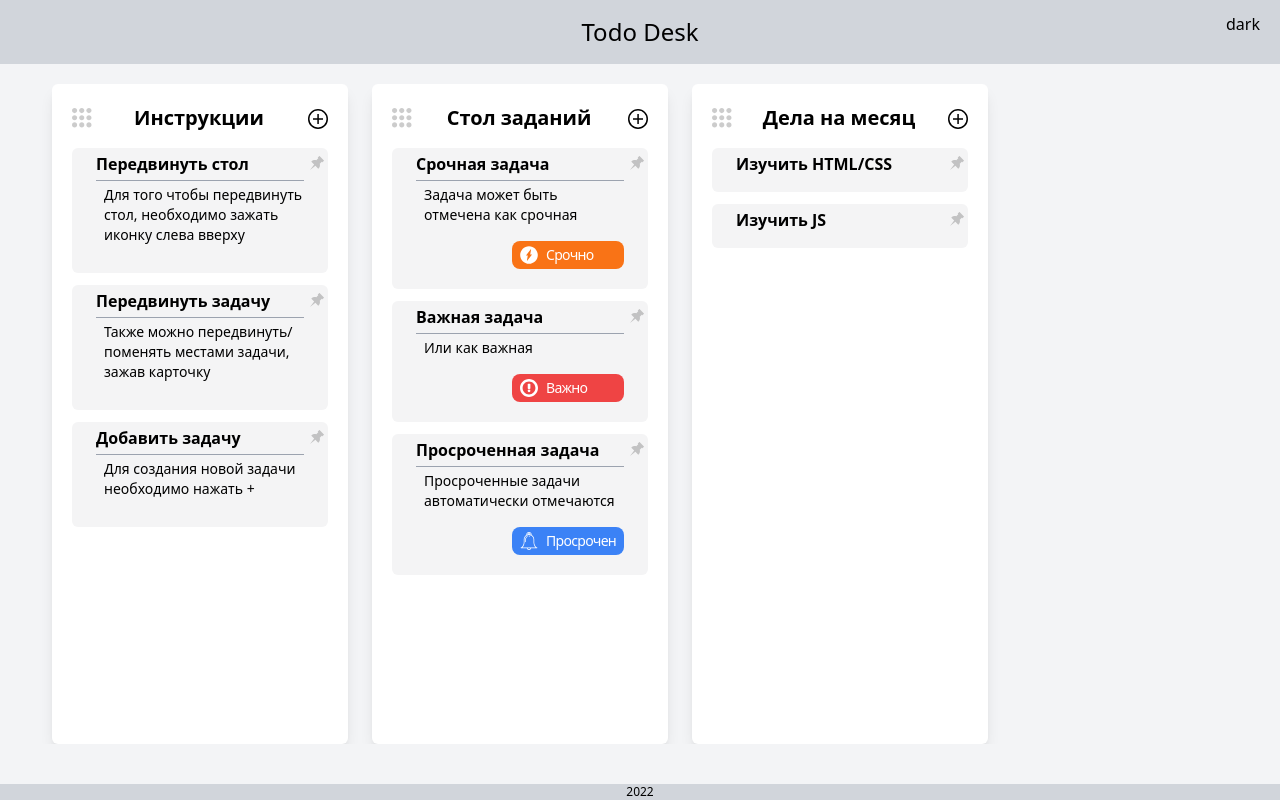
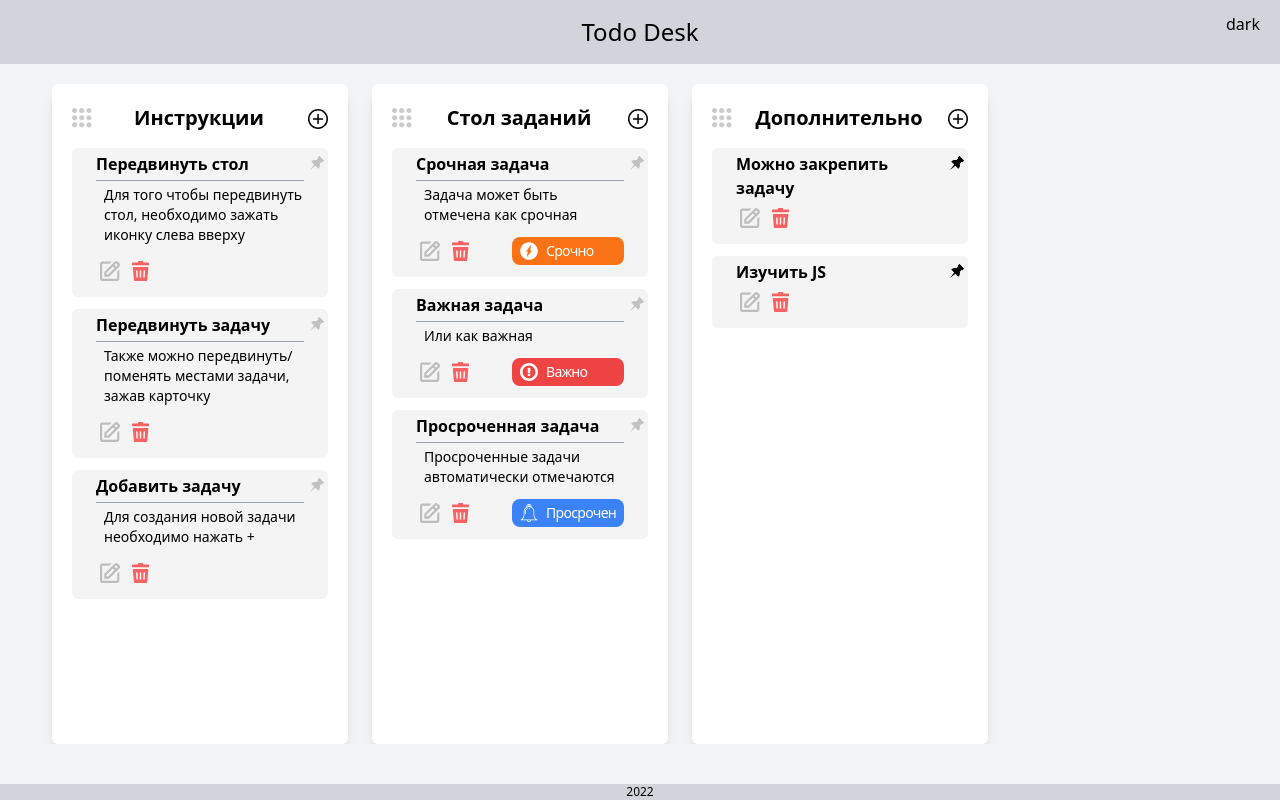
Before and after one commit to juravlevdima/todo-desk, a React app: page / in a window 1280 px wide. Built offline with nearby package versions, Linux system fonts and the light colour scheme.

Commit message:
delete & pin opt

```diff
--- a/src/App.tsx
+++ b/src/App.tsx
@@ -2,7 +2,8 @@ import { FC, useContext } from 'react'
 import AppRoutes from './AppRoutes'
 import Header from './components/Header/Header'
 import Footer from './components/Footer/Footer'
-import { IThemeContext, ThemeContext } from './components/Providers/ThemeProvider'
+import { ThemeContext } from './components/Providers/ThemeProvider'
+import { IThemeContext } from './types/theme.types'
 
 const App: FC = () => {
   const { theme } = useContext(ThemeContext) as IThemeContext
--- a/src/components/Desk/DeskHeader.tsx
+++ b/src/components/Desk/DeskHeader.tsx
@@ -4,7 +4,8 @@ import { AnimatePresence, DragControls } from 'framer-motion'
 import AddTaskModal from '../Modals/AddTaskModal/AddTaskModal'
 import { IDesk } from '../../types/desk.types'
 import AddIcon from '../common/AddIcon'
-import { IThemeContext, ThemeContext } from '../Providers/ThemeProvider'
+import { ThemeContext } from '../Providers/ThemeProvider'
+import { IThemeContext } from '../../types/theme.types'
 
 type propTypes = {
   desk: IDesk
--- a/src/components/Desk/DeskItem.tsx
+++ b/src/components/Desk/DeskItem.tsx
@@ -1,12 +1,15 @@
 import { FC, memo } from 'react'
 import { IDesk, ITask } from '../../types/desk.types'
-import { dragEndHandler, dragLeaveHandler, dragOverHandler, dragStartHandler, dropHandler } from './desk.handlers'
+import { dragEndHandler, dragOverHandler, dragStartHandler, dropHandler } from './desk.handlers'
+import DeskItemLabel from './DeskItemLabel'
+import { useStores } from '../../hooks/useStores'
 
 import urgentIcon from '../../images/urgent.svg'
 import warningIcon from '../../images/warning.svg'
 import overdueIcon from '../../images/alarm.svg'
+import delIcon from '../../images/delete-icon.svg'
+import editIcon from '../../images/edit.svg'
 import styles from './Desk.module.scss'
-import DeskItemLabel from './DeskItemLabel'
 
 type propTypes = {
   task: ITask
@@ -14,34 +17,63 @@ type propTypes = {
 }
 
 const DeskItem: FC<propTypes> = ({ task, desk }) => {
+  const { deskStore } = useStores()
+
   const isOverdue = task.expirationDate
     ? +new Date(task.expirationDate) - +new Date() < 0
     : false
 
+  const deleteHandler = () => {
+    if (window.confirm('Подтвердите удаление')) {
+      deskStore.deleteTask(desk, task.id)
+    }
+  }
+
   return (
-
     <div
-      className="task pb-2 pt-1 relative"
-      onDrop={(e) => dropHandler(e, desk, task)}
-      onDragOver={(e) => dragOverHandler(e)}
-      onDragLeave={(e) => dragLeaveHandler(e)}
+      className="task pb-2 pt-1 relative select-none"
+      onDrop={(e) => dropHandler(e, desk, task, task.pinned)}
+      onDragOver={(e) => dragOverHandler(e, task.pinned)}
+      onDragLeave={(e) => dragEndHandler(e)}
     >
       <div
-        className={`${styles.draggable} px-6 pt-1 pb-3 break-words bg-zinc-100 rounded-md
-          cursor-grab active:cursor-grabbing dark-theme dark:bg-dark-4`}
         draggable={!task.pinned}
         onDragStart={(e) => dragStartHandler(e, desk, task)}
         onDragEnd={(e) => dragEndHandler(e)}
+        className={`px-6 pt-1 pb-3 break-words bg-zinc-100 rounded-md dark-theme dark:bg-dark-4
+          ${!task.pinned && `cursor-grab active:cursor-grabbing ${styles.draggable}`}`}
       >
         <div className={`pb-1 font-semibold ${task.description && 'border-b border-gray-400'}`}>{task.title}</div>
-        {task.description && <div className="pl-2 py-1 mb-3 font-light text-sm">{task.description}</div>}
-        {task.label === 'Срочно' && <DeskItemLabel icon={urgentIcon} text={task.label} className="bg-orange-500"/>}
-        {task.label === 'Важно' && <DeskItemLabel icon={warningIcon} text={task.label} className="bg-red-500"/>}
-        {isOverdue && <DeskItemLabel icon={overdueIcon} text="Просрочен" className="bg-blue-500"/>}
+        {task.description && <div className="pl-2 py-1 mb-2 font-light text-sm">{task.description}</div>}
+        <div className="flex justify-between items-center">
+          <div className="flex items-center">
+            <button
+              className="opacity-60 hover:opacity-100 p-1 mr-1"
+            >
+              <img src={editIcon} alt="Edit"/>
+            </button>
+            <button
+              onClick={deleteHandler}
+              className="opacity-60 hover:opacity-100 p-1"
+            >
+              <img src={delIcon} alt="Delete"/>
+            </button>
+          </div>
+          <div>
+            {task.label === 'Срочно' && <DeskItemLabel icon={urgentIcon} text={task.label} className="bg-orange-500"/>}
+            {task.label === 'Важно' && <DeskItemLabel icon={warningIcon} text={task.label} className="bg-red-500"/>}
+            {isOverdue && <DeskItemLabel icon={overdueIcon} text="Просрочен" className="bg-blue-500"/>}
+          </div>
+        </div>
       </div>
 
       <div className="absolute top-2 right-1">
-        <input type="checkbox" defaultChecked={task.pinned} className="pin"/>
+        <input
+          type="checkbox"
+          defaultChecked={task.pinned}
+          className="pin"
+          onChange={() => { deskStore.updateTask(task.id, desk, { pinned: !task.pinned }) }}
+        />
       </div>
     </div>
   )
--- a/src/components/Desk/DeskItemLabel.tsx
+++ b/src/components/Desk/DeskItemLabel.tsx
@@ -8,7 +8,10 @@ type propTypes = {
 
 const DeskItemLabel: FC<propTypes> = ({ icon, text, className }) => {
   return (
-    <div className={`flex px-2 py-1 mb-2 rounded-lg w-28 text-center text-sm ml-auto tracking-tighter ${className}`}>
+    <div
+      className={`flex px-2 py-1 mb-2 rounded-lg w-28 text-center
+        last:mb-0 text-sm tracking-tighter ${className}`}
+    >
       <img width="18px" src={icon} alt="!"/>
       <div className="ml-2 text-white">{text}</div>
     </div>
--- a/src/components/Desk/desk.handlers.ts
+++ b/src/components/Desk/desk.handlers.ts
@@ -20,15 +20,11 @@ export const cardDragOverHandler = (e: DragEvent<HTMLDivElement>) => {
   e.preventDefault()
 }
 
-export const dragOverHandler = (e: DragEvent<HTMLDivElement>) => {
+export const dragOverHandler = (e: DragEvent<HTMLDivElement>, pin: boolean) => {
   e.preventDefault()
-  if (e.currentTarget.classList.contains('task')) {
+  if (e.currentTarget.classList.contains('task') && !pin) {
     e.currentTarget.classList.add(styles.drop)
   }
-}
-
-export const dragLeaveHandler = (e: DragEvent<HTMLDivElement>) => {
-  e.currentTarget.classList.remove(styles.drop)
 }
 
 export const dragStartHandler = (e: DragEvent<HTMLDivElement>, desk: IDesk, task: ITask) => {
@@ -40,8 +36,10 @@ export const dragEndHandler = (e: DragEvent<HTMLDivElement>) => {
   e.currentTarget.classList.remove(styles.drop)
 }
 
-export const dropHandler = (e: DragEvent<HTMLDivElement>, desk: IDesk, task: ITask ) => {
+export const dropHandler = (e: DragEvent<HTMLDivElement>, desk: IDesk, task: ITask, pin: boolean ) => {
   e.preventDefault()
+  if (pin) return
+
   e.stopPropagation()
   e.currentTarget.classList.remove(styles.drop)
 
--- a/src/components/Header/Header.tsx
+++ b/src/components/Header/Header.tsx
@@ -1,5 +1,6 @@
 import { FC, memo, useContext } from 'react'
-import { IThemeContext, ThemeContext } from '../Providers/ThemeProvider'
+import { IThemeContext } from '../../types/theme.types'
+import { ThemeContext } from '../Providers/ThemeProvider'
 
 const Header: FC = () => {
   const { theme, toggleTheme } = useContext(ThemeContext) as IThemeContext
--- /dev/null
+++ b/src/components/Modals/Confirmation/Confirmation.tsx
@@ -0,0 +1,34 @@
+import { Dispatch, FC, SetStateAction } from 'react'
+import { motion } from 'framer-motion'
+import ModalHeader from '../common/ModalHeader'
+
+type propTypes = {
+  text: string,
+  setIsModalOpen: Dispatch<SetStateAction<boolean>>,
+  confirmFunc: () => void
+}
+
+const Confirmation: FC<propTypes> = ({ text, setIsModalOpen, confirmFunc }) => {
+  return (
+    <>
+      <motion.div
+        className="absolute top-0 left-0 bottom-0 right-0 z-40 bg-modal"
+        initial={{ opacity: 0 }}
+        animate={{ opacity: 1 }}
+        exit={{ opacity: 0 }}
+        onClick={() => setIsModalOpen(false)}
+      />
+      <motion.div
+        initial={{ opacity: 0, y: 0, x: '-50%' }}
+        animate={{ opacity: 1, y: '-50%', x: '-50%' }}
+        exit={{ opacity: 0 }}
+        className="absolute top-1/2 left-1/2 z-50 flex flex-col rounded-lg
+          shadow-xl w-11/12 sm:w-5/6 lg:w-1/2 max-w-2xl"
+      >
+        <ModalHeader setIsModalOpen={setIsModalOpen} title={text} />
+      </motion.div>
+    </>
+  )
+}
+
+export default Confirmation
--- a/src/store/desks/DeskStore.initial.ts
+++ b/src/store/desks/DeskStore.initial.ts
@@ -7,25 +7,29 @@ export const baseDesks: Array<IDesk> = [
     title: 'Инструкции',
     items: [
       { title: 'Передвинуть стол', description: 'Для того чтобы передвинуть стол, необходимо зажать иконку слева вверху',
-        id: nanoid(6) },
+        id: nanoid(6), pinned: false },
       { title: 'Передвинуть задачу', description: 'Также можно передвинуть/поменять местами задачи, зажав карточку',
-        id: nanoid(6) },
+        id: nanoid(6), pinned: false },
       { title: 'Добавить задачу', description: 'Для создания новой задачи необходимо нажать +',
-        id: nanoid(6) },
+        id: nanoid(6), pinned: false },
     ]
   },
   { id: nanoid(6), title: 'Стол заданий',
     items: [
-      { title: 'Срочная задача', id: nanoid(6), description: 'Задача может быть отмечена как срочная', label: 'Срочно' },
-      { title: 'Важная задача', id: nanoid(6), description: 'Или как важная', label: 'Важно' },
+      { title: 'Срочная задача', id: nanoid(6), description: 'Задача может быть отмечена как срочная',
+        label: 'Срочно', pinned: false },
+      { title: 'Важная задача', id: nanoid(6), description: 'Или как важная', label: 'Важно', pinned: false },
       { title: 'Просроченная задача', id: nanoid(6), description: 'Просроченные задачи автоматически отмечаются',
-        expirationDate: '2022-08-11' },
+        expirationDate: '2022-08-11', pinned: false },
     ]
   },
   {
     id: nanoid(6),
-    title: 'Дела на месяц',
-    items: [{ title: 'Изучить HTML/CSS', id: nanoid(6) }, { title: 'Изучить JS', id: nanoid(6) }]
+    title: 'Дополнительно',
+    items: [
+      { title: 'Можно закрепить задачу', id: nanoid(6), pinned: true },
+      { title: 'Изучить JS', id: nanoid(6), pinned: true }
+    ]
   },
 ]
 
--- a/src/store/desks/DeskStore.ts
+++ b/src/store/desks/DeskStore.ts
@@ -1,5 +1,5 @@
 import { autorun, makeAutoObservable } from 'mobx'
-import { IDesk, ITask, TaskLabelsT } from '../../types/desk.types'
+import { IDesk, ITask, IUpdateTask, TaskLabelsT } from '../../types/desk.types'
 import { nanoid } from 'nanoid'
 import { deskStoreInitialState } from './DeskStore.initial'
 
@@ -59,6 +59,18 @@ export default class DeskStore {
     this.saveDesksToLS()
   }
 
+  updateTask(taskId: string, desk: IDesk, newData: IUpdateTask) {
+    const deskIndex = this.desks.findIndex((it) => it.id === desk.id)
+    this.desks[deskIndex] = {
+      ...desk, items: desk.items.map((task) => {
+        return task.id === taskId
+          ? { ...task, ...newData }
+          : task
+      })
+    }
+    this.saveDesksToLS()
+  }
+
   setCurrentDesk(desk: IDesk | null) {
     this.currentDesk = desk
   }
--- /dev/null
+++ b/src/types/theme.types.ts
@@ -0,0 +1,6 @@
+export type ThemeT = 'light' | 'dark'
+
+export interface IThemeContext {
+  toggleTheme: (theme: ThemeT) => void
+  theme: ThemeT
+}
```
Also changed, not shown: src/components/Providers/ThemeProvider.tsx (+1 -7 lines), src/types/desk.types.ts (+11 -1 lines), src/images/delete-icon.svg (added), src/images/edit.svg (added).
